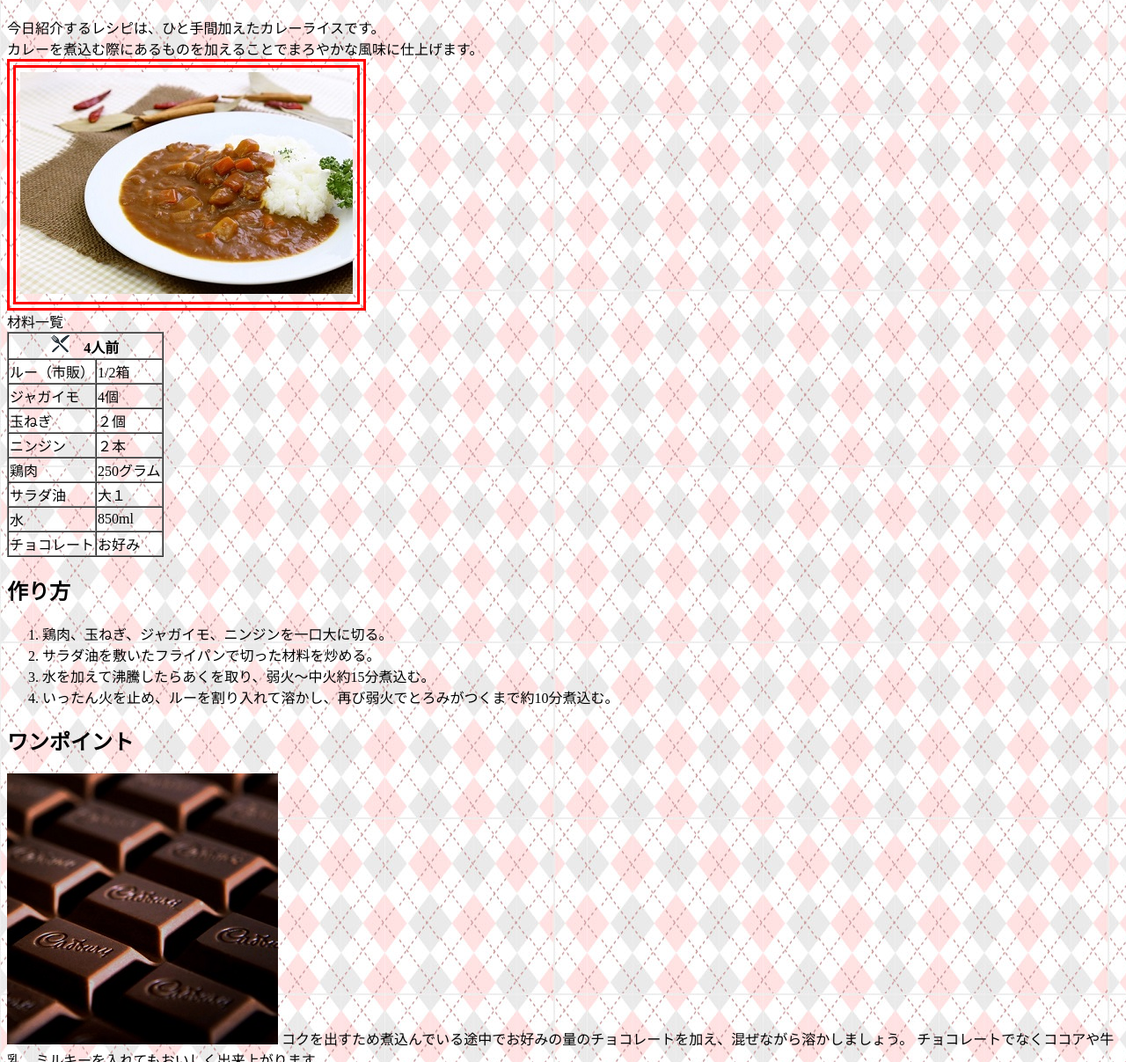
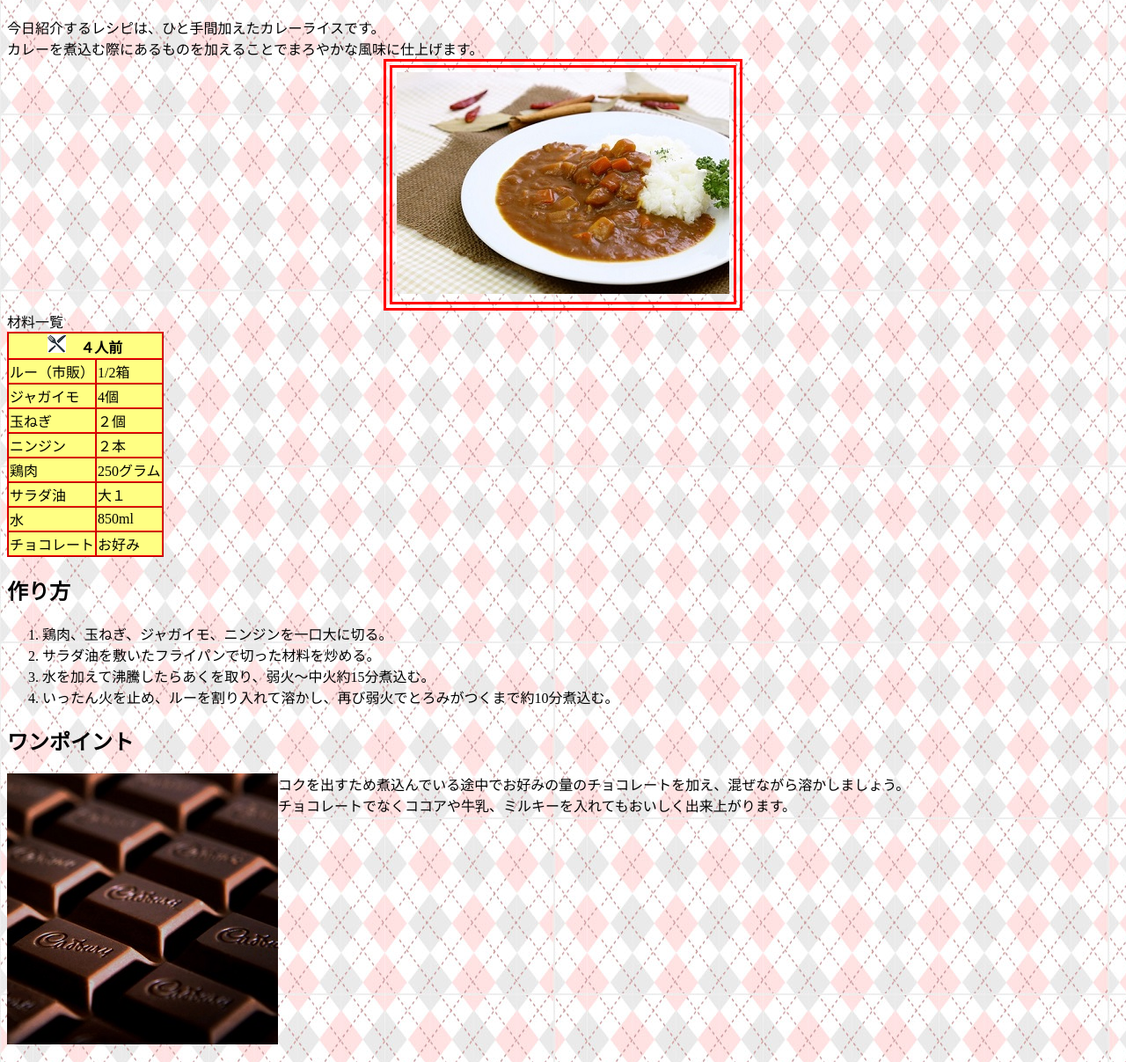
Before and after one commit to ygtm22/sample_web, a plain HTML site: page curry.html in a window 1280 px wide. Shown: the part 70-1277 px from the top of the page at 88% size. Drawn offline with Linux system fonts and the light colour scheme; files whose address does not match are found by name.

Commit message:
カレーレシピ修正

```diff
--- a/css/recipe.css
+++ b/css/recipe.css
@@ -34,3 +34,15 @@ p{
     border-radius: 5px;
     margin: 2px;
 }
+
+tr{
+    background-color:rgb(255, 255, 131);
+}
+
+table{
+    border-color: red;
+}
+
+.flex{
+    display: flex;
+}
--- a/curry.html
+++ b/curry.html
@@ -10,18 +10,18 @@
 <h1>まろやかカレーライス</h1>
 今日紹介するレシピは、ひと手間加えたカレーライスです。<br>
 カレーを煮込む際にあるものを加えることでまろやかな風味に仕上げます。<br>
-<dev class="center">
-<dev class="double_line">
-    <img src = "images/curry.jpg" alt="カレー">
-</dev><br>
-</dev>
+<div class="center">
+    <div class="double_line">
+        <img src = "images/curry.jpg" alt="カレー">
+    </div><br>
+</div>
 <caption>
   <span>材料一覧</span>
 </caption>
 <table border="1" cellspacing="0">
     <tr>
         <th colspan="2">
-            <img src = "images/forkknife.png">　4人前
+            <img src = "images/forkknife.png">　４人前
         </th>
     </tr>
     <tr>
@@ -65,9 +65,11 @@
 <li>いったん火を止め、ルーを割り入れて溶かし、再び弱火でとろみがつくまで約10分煮込む。</li>
 </ol>
 <h2>ワンポイント</h2>
+<label class="flex">
 <img src = "images/chocolate.jpg">
-コクを出すため煮込んでいる途中でお好みの量のチョコレートを加え、混ぜながら溶かしましょう。
+コクを出すため煮込んでいる途中でお好みの量のチョコレートを加え、混ぜながら溶かしましょう。<br>
 チョコレートでなくココアや牛乳、ミルキーを入れてもおいしく出来上がります。
+</label>
 <br>
 <a href="C:/Users/axiz/Documents/Sample_Web/index.html">トップページに戻る</a><br>
 <a href="#">ページトップに戻る</a>
```
